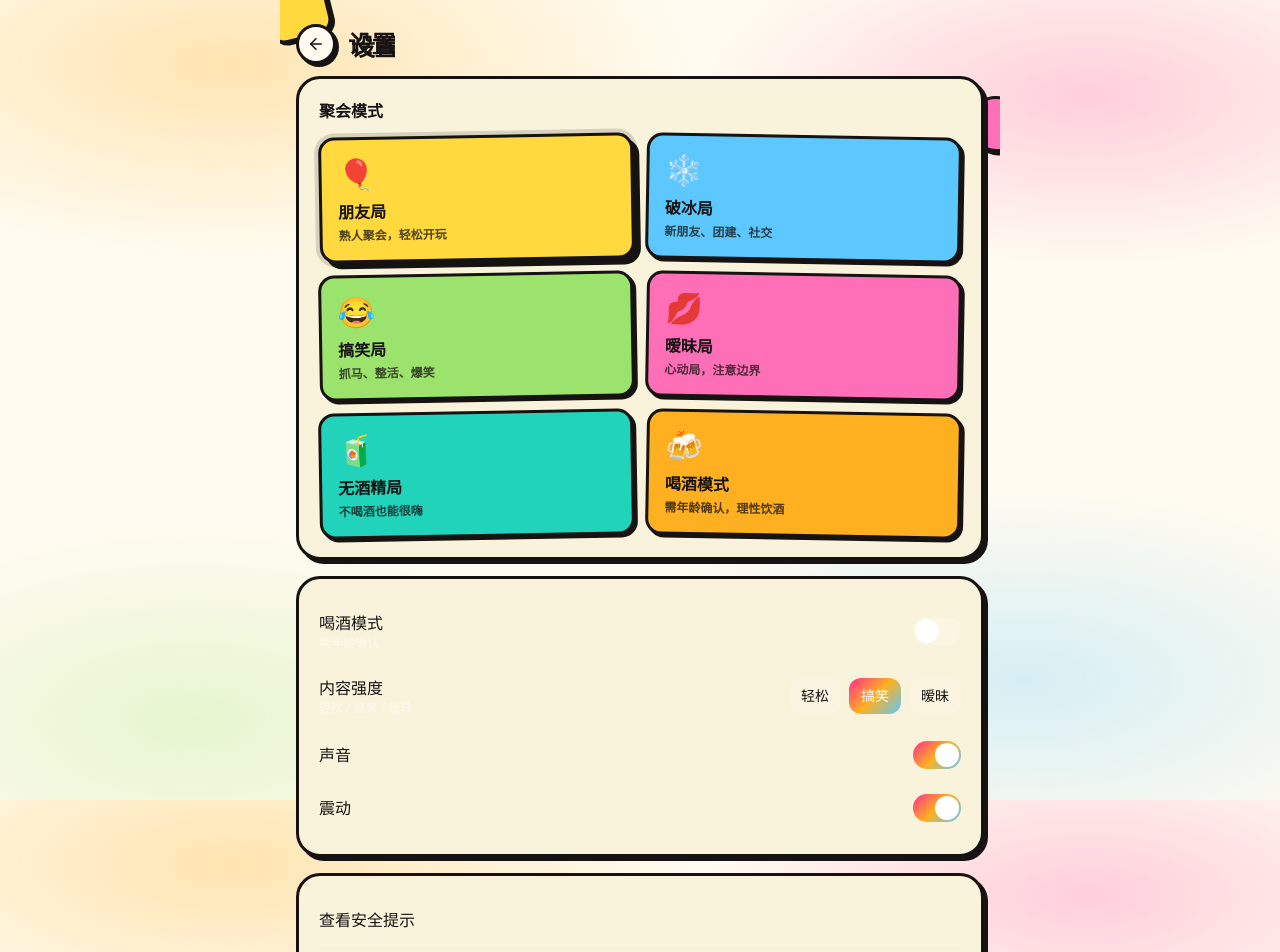
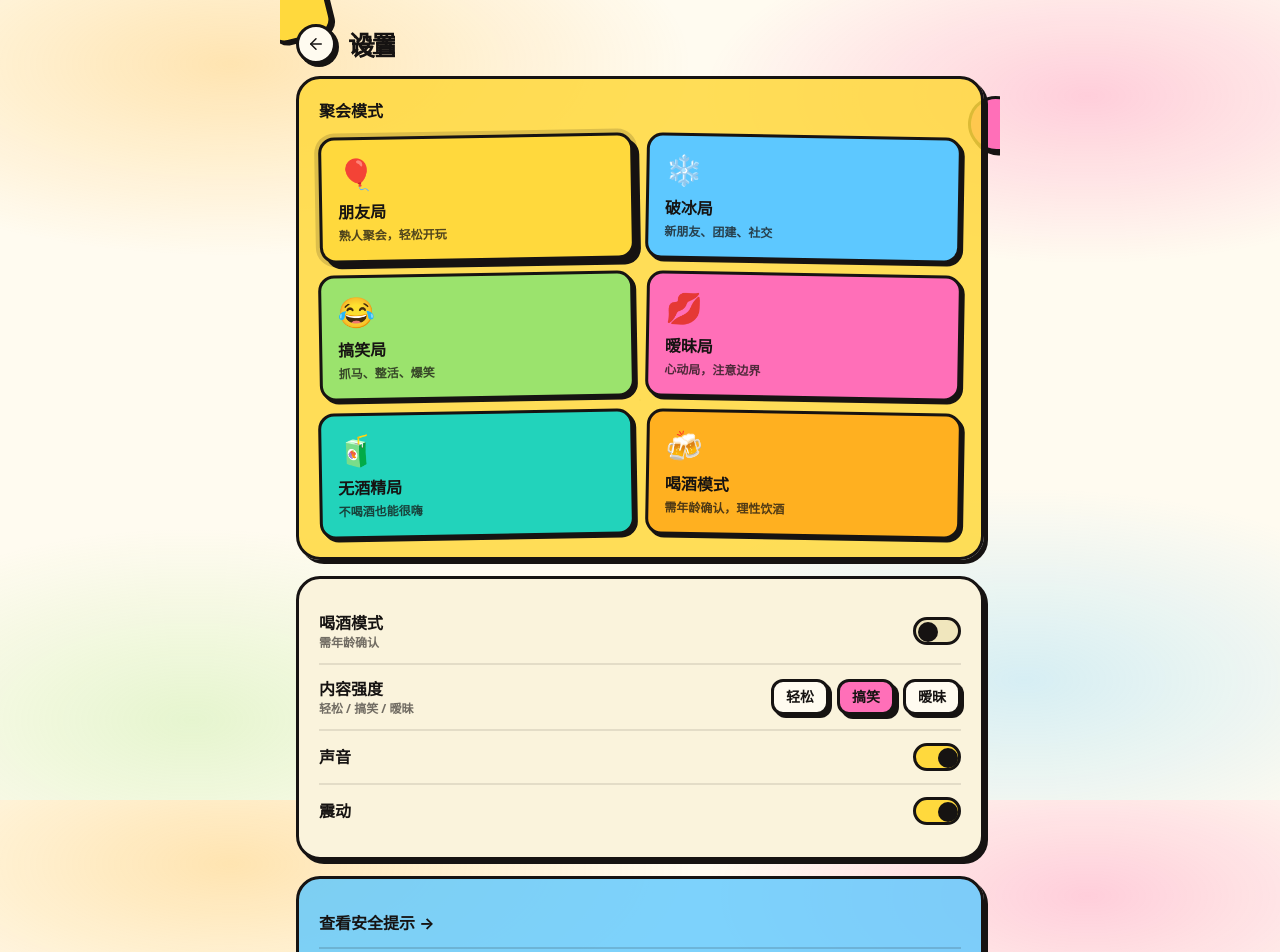
Before and after one commit to byronwjw-ui/vibepartyglobal, a Next.js app: page /settings in a window 1280 px wide. Shown: the top 952 px of the page. Built offline with nearby package versions, Linux system fonts and the light colour scheme.

Commit message:
Settings 页适配涂鸦贴纸风

```diff
--- a/app/settings/page.tsx
+++ b/app/settings/page.tsx
@@ -28,8 +28,8 @@ export default function SettingsPage() {
     <AppShell>
       <PageHeader title="设置" backHref="/lobby" />
       <main className="px-4 pb-24 space-y-4">
-        <GlassCard>
-          <div className="font-semibold mb-3">聚会模式</div>
+        <GlassCard tone="yellow">
+          <div className="font-black mb-3">聚会模式</div>
           <ModeSelector value={settings.mode} onChange={(m) => {
             if (m === 'drinking' && !settings.ageConfirmed) setSafetyOpen(true);
             else { setMode(m); setDrinking(m === 'drinking'); }
@@ -46,7 +46,10 @@ export default function SettingsPage() {
           <Row label="内容强度" desc="轻松 / 搞笑 / 暧昧">
             <div className="flex gap-2">
               {(['soft','funny','spicy'] as const).map((l) => (
-                <button key={l} onClick={() => setContentLevel(l)} className={`px-3 h-9 rounded-xl text-sm ${settings.contentLevel===l?'bg-neon-grad text-white':'bg-white/10'}`}>{l==='soft'?'轻松':l==='funny'?'搞笑':'暧昧'}</button>
+                <button key={l} onClick={() => setContentLevel(l)}
+                  className={`px-3 h-9 rounded-xl text-sm font-black border-3 border-paper-900 press-down ${settings.contentLevel === l ? 'bg-sticker-pink shadow-sticker' : 'bg-paper-50 shadow-sticker-sm'}`}>
+                  {l === 'soft' ? '轻松' : l === 'funny' ? '搞笑' : '暧昧'}
+                </button>
               ))}
             </div>
           </Row>
@@ -54,9 +57,9 @@ export default function SettingsPage() {
           <Row label="震动"><Switch checked={settings.vibrationEnabled} onChange={setVibration}/></Row>
         </GlassCard>
 
-        <GlassCard>
-          <Link href="/safety" className="block py-3 border-b border-white/10">查看安全提示</Link>
-          <Link href="/about" className="block py-3">关于 VibeParty</Link>
+        <GlassCard tone="cyan">
+          <Link href="/safety" className="block py-3 border-b-2 border-paper-900/15 font-bold">查看安全提示 →</Link>
+          <Link href="/about" className="block py-3 font-bold">关于 VibeParty →</Link>
         </GlassCard>
 
         <GlassCard>
@@ -67,17 +70,17 @@ export default function SettingsPage() {
       </main>
       <SafetyModal open={safetyOpen} onConfirm={() => { setAgeConfirmed(true); setDrinking(true); setMode('drinking'); setSafetyOpen(false); }} onCancel={() => setSafetyOpen(false)}/>
       <ConfirmModal open={confirmClear} title="清空玩家？" desc="玩家名单将被清除。" onCancel={() => setConfirmClear(false)} onConfirm={() => { clearPlayers(); setConfirmClear(false); }}/>
-      <ConfirmModal open={confirmReset} title="重置全部数据？" desc="将清除玩家、设置与历史。" onCancel={() => setConfirmReset(false)} onConfirm={() => { resetAll(); setConfirmReset(false); }}/>
+      <ConfirmModal open={confirmReset} title="重置全部数据？" desc="将清除玩家、设置与历史。" danger onCancel={() => setConfirmReset(false)} onConfirm={() => { resetAll(); setConfirmReset(false); }}/>
     </AppShell>
   );
 }
 
 function Row({ label, desc, children }: { label: string; desc?: string; children: React.ReactNode }) {
   return (
-    <div className="flex items-center gap-3 py-3 border-b border-white/5 last:border-0">
+    <div className="flex items-center gap-3 py-3 border-b-2 border-paper-900/10 last:border-0">
       <div className="min-w-0 flex-1">
-        <div className="font-medium">{label}</div>
-        {desc ? <div className="text-xs text-white/50">{desc}</div> : null}
+        <div className="font-black text-paper-900">{label}</div>
+        {desc ? <div className="text-xs text-paper-900/60 font-semibold">{desc}</div> : null}
       </div>
       {children}
     </div>
@@ -86,8 +89,8 @@ function Row({ label, desc, children }: { label: string; desc?: string; children
 
 function Switch({ checked, onChange }: { checked: boolean; onChange: (v: boolean) => void }) {
   return (
-    <button onClick={() => onChange(!checked)} className={`h-7 w-12 rounded-full p-0.5 transition ${checked ? 'bg-neon-grad' : 'bg-white/15'}`}>
-      <span className={`block h-6 w-6 rounded-full bg-white transition ${checked ? 'translate-x-5' : ''}`}/>
+    <button onClick={() => onChange(!checked)} className={`h-7 w-12 rounded-full p-0.5 border-3 border-paper-900 transition ${checked ? 'bg-sticker-yellow' : 'bg-paper-200'}`}>
+      <span className={`block h-5 w-5 rounded-full bg-paper-900 transition ${checked ? 'translate-x-5' : ''}`}/>
     </button>
   );
 }
```
